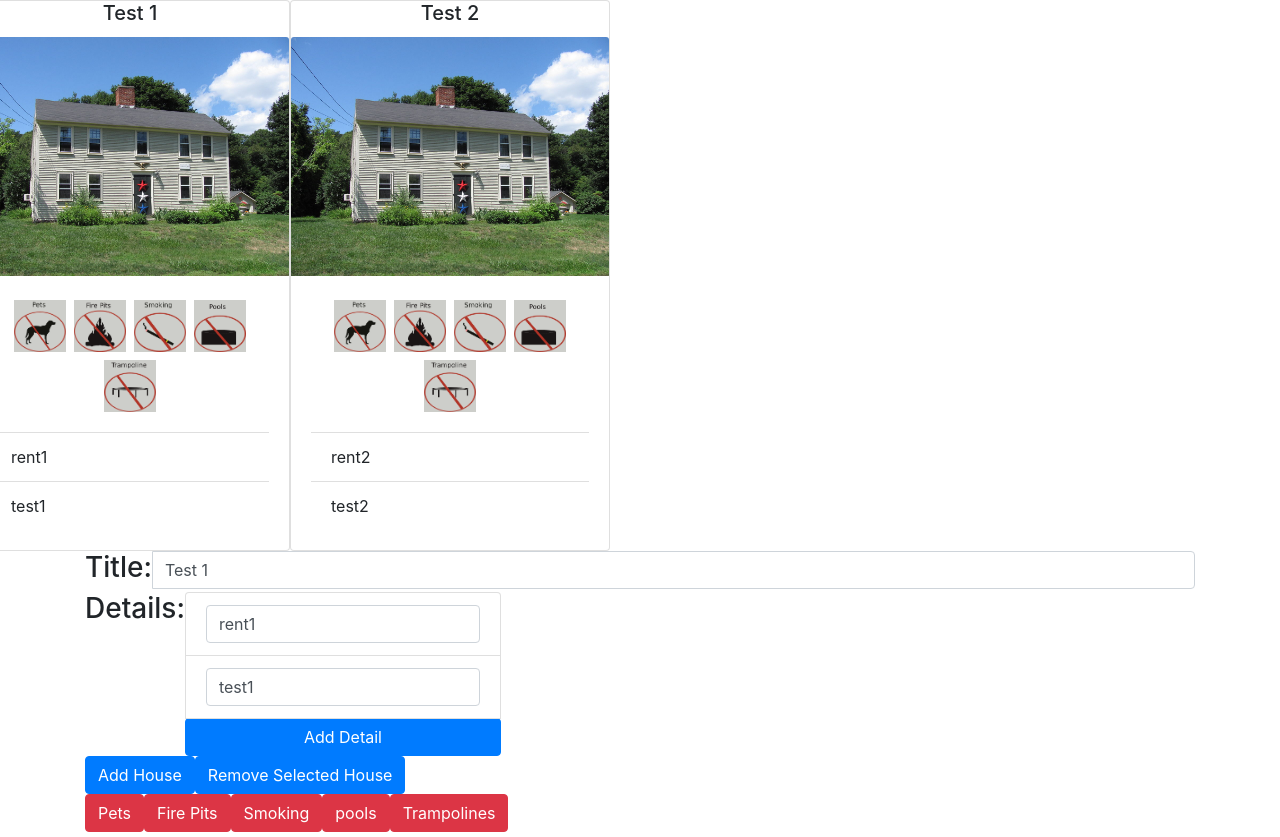
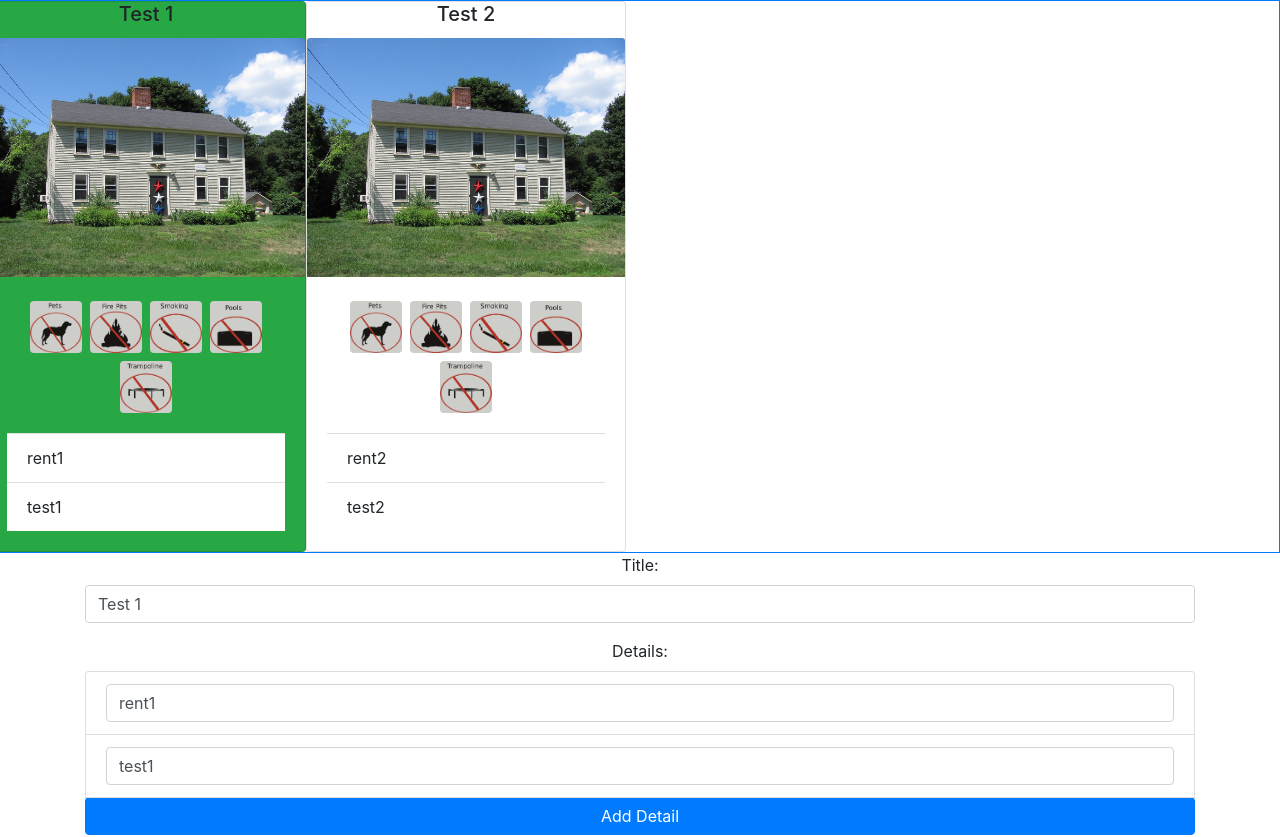
Before and after one commit to CapCoder/RentalManagementFrontEnd, a React (Create React App) app in the folder rentalm/: page / in a window 1280 px wide. Shown: the top 837 px of the page. Built offline with nearby package versions, Linux system fonts and the light colour scheme.

Commit message:
Messed with input UI.

```diff
--- a/rentalm/src/Cards/CardTiles/CardTile.js
+++ b/rentalm/src/Cards/CardTiles/CardTile.js
@@ -18,10 +18,10 @@ const policyTile = (props) => {
             switch(i){
                 case 0:
                     if(props.policies[i] === false){
-                        tempTiles.push(<li className="media p-1" style={ulStyle}><img className="img-fluid" src="petBanned.png" style={imgStyle} alt="pets?"/></li>);
+                        tempTiles.push(<li className="media p-1" style={ulStyle}><img className="img-fluid rounded" src="petBanned.png" style={imgStyle} alt="pets?"/></li>);
                         break;
                     }else if(props.policies[i] === true){
-                        tempTiles.push(<li className="media p-1" style={ulStyle}><img className="img-fluid" src="petAllowed.png" style={imgStyle} alt="pets?"/></li>);
+                        tempTiles.push(<li className="media p-1" style={ulStyle}><img className="img-fluid rounded" src="petAllowed.png" style={imgStyle} alt="pets?"/></li>);
                         break;
                     }else{
                         break;
@@ -29,10 +29,10 @@ const policyTile = (props) => {
 
                 case 1:
                     if(props.policies[i] === false){
-                        tempTiles.push(<li className="media p-1" style={ulStyle}><img className="img-fluid" src="firePitsBanned.png" style={imgStyle} alt="fire pits?"/></li>);
+                        tempTiles.push(<li className="media p-1" style={ulStyle}><img className="img-fluid rounded" src="firePitsBanned.png" style={imgStyle} alt="fire pits?"/></li>);
                         break;
                     }else if(props.policies[i] === true){
-                        tempTiles.push(<li className="media p-1" style={ulStyle}><img className="img-fluid" src="firePitsAllowed.png" style={imgStyle} alt="fire pits?"/></li>);
+                        tempTiles.push(<li className="media p-1" style={ulStyle}><img className="img-fluid rounded" src="firePitsAllowed.png" style={imgStyle} alt="fire pits?"/></li>);
                         break;
                     }else{
                         break;
@@ -40,10 +40,10 @@ const policyTile = (props) => {
 
                 case 2:
                     if(props.policies[i] === false){
-                        tempTiles.push(<li className="media p-1" style={ulStyle}><img className="img-fluid" src="smokingBanned.png" style={imgStyle} alt="smoking?"/></li>);
+                        tempTiles.push(<li className="media p-1" style={ulStyle}><img className="img-fluid rounded" src="smokingBanned.png" style={imgStyle} alt="smoking?"/></li>);
                         break;
                     }else if(props.policies[i] === true){
-                        tempTiles.push(<li className="media p-1" style={ulStyle}><img className="img-fluid" src="smokingAllowed.png" style={imgStyle} alt="smoking?"/></li>);
+                        tempTiles.push(<li className="media p-1" style={ulStyle}><img className="img-fluid rounded" src="smokingAllowed.png" style={imgStyle} alt="smoking?"/></li>);
                         break;
                     }else{
                         break;
@@ -51,10 +51,10 @@ const policyTile = (props) => {
 
                 case 3:
                     if(props.policies[i] === false){
-                        tempTiles.push(<li className="media p-1" style={ulStyle}><img className="img-fluid" src="poolsBanned.png" style={imgStyle} alt="pools?"/></li>);
+                        tempTiles.push(<li className="media p-1" style={ulStyle}><img className="img-fluid rounded" src="poolsBanned.png" style={imgStyle} alt="pools?"/></li>);
                         break;
                     }else if(props.policies[i] === true){
-                        tempTiles.push(<li className="media p-1" style={ulStyle}><img className="img-fluid" src="poolsAllowed.png" style={imgStyle} alt="pools?"/></li>);
+                        tempTiles.push(<li className="media p-1" style={ulStyle}><img className="img-fluid rounded" src="poolsAllowed.png" style={imgStyle} alt="pools?"/></li>);
                         break;
                     }else{
                         break;
@@ -62,10 +62,10 @@ const policyTile = (props) => {
 
                 case 4:
                     if(props.policies[i] === false){
-                        tempTiles.push(<li className="media p-1" style={ulStyle}><img className="img-fluid" src="trampolineBanned.png" style={imgStyle} alt="trampoline?"/></li>);
+                        tempTiles.push(<li className="media p-1" style={ulStyle}><img className="img-fluid rounded" src="trampolineBanned.png" style={imgStyle} alt="trampoline?"/></li>);
                         break;
                     }else if(props.policies[i] === true){
-                        tempTiles.push(<li className="media p-1" style={ulStyle}><img className="img-fluid" src="trampolineAllowed.png" style={imgStyle} alt="trampoline?"/></li>);
+                        tempTiles.push(<li className="media p-1" style={ulStyle}><img className="img-fluid rounded" src="trampolineAllowed.png" style={imgStyle} alt="trampoline?"/></li>);
                         break;
                     }else{
                         break;
--- a/rentalm/src/Cards/PropCard.js
+++ b/rentalm/src/Cards/PropCard.js
@@ -10,8 +10,13 @@ const propCards = (props) =>{
         margin: 'auto',
     }
 
+    const cardClasses = ["card"];
+    if(props.selected == props.homeID){
+        cardClasses.push("bg-success");
+    }
+
     return(
-        <div className="card" style={style} onClick={(e)=> props.setSelection(props.homeID,e)}>
+        <div className={cardClasses.join(' ')} style={style} onClick={(e)=> props.setSelection(props.homeID,e)}>
             <h5 className="card-title">{props.cardTitle}</h5>
             <img src="house.jpg" className="card-img-top" alt="Main" />
             <div className='card-body'>
--- a/rentalm/src/SettingsPanel/AddDetails/SettingInputs.js
+++ b/rentalm/src/SettingsPanel/AddDetails/SettingInputs.js
@@ -87,18 +87,22 @@ const inputList = (props) =>{
 
     return(
         <>
-            <div className="input-group" size="sm">
-                <h3>Title:</h3>
+            <div className="form-group">
+                <label>Title:</label>
                 <input type="text" className="form-control" value={settings.details[selectedIndex].title} onChange={(e) => settings.editTitle(selectedIndex,e)} />
             </div>
-            <div className="input-group" size="sm">
-                <h3>Details:</h3>
+            <div className="form-group">
+                <label>Details:</label>
                 <ul className="list-group">
                     {details}
                     <button className="btn btn-primary" onClick={settings.addDetail}>Add Detail</button>
                 </ul>
             </div>
-            <div className="input-group" size="sm">
+            <div className="form-group">
+                <label>House Description:</label>
+                <textarea class="from-control" rows="3">{settings.details[selectedIndex].description}</textarea>
+            </div>
+            <div className="form-group">
                 <button className="btn btn-primary" onClick={settings.addHome}>Add House</button>
                 <button className="btn btn-primary" onClick={settings.removeHome}>Remove Selected House</button>
             </div>
--- a/rentalm/src/ViewPort/CardsView/CardList.js
+++ b/rentalm/src/ViewPort/CardsView/CardList.js
@@ -5,7 +5,7 @@ const cardList = (props) =>{
 
     const cards = props.cardDetails.map((home, index) =>{
         let id = home.ID;
-        return(<Card key={id} setSelection={props.switch} homeID={id} policies={home.policies} cardTitle={home.title} cardItems={home.houseDetails}/>);
+        return(<Card key={id} setSelection={props.switch} selected={props.selected} homeID={id} policies={home.policies} cardTitle={home.title} cardItems={home.houseDetails}/>);
     });
 
     return(
--- a/rentalm/src/ViewPort/ViewPort.js
+++ b/rentalm/src/ViewPort/ViewPort.js
@@ -5,12 +5,12 @@ import CardList from './CardsView/CardList';
 const viewPort = (props) =>{
 
     return(
-        <>
-        <div className="card-deck">
-            <CardList switch={props.switchHouse} cardDetails={props.cardDetails}/>
-            {/* <AddView cardItems={props.cardDetails} cardTitle={props.cardTitles}/> */}
+        <div className="container-fluid border border-primary">
+            <div className="card-deck">
+                <CardList switch={props.switchHouse} selected={props.selected} cardDetails={props.cardDetails}/>
+                {/* <AddView cardItems={props.cardDetails} cardTitle={props.cardTitles}/> */}
+            </div>
         </div>
-        </>
     );
 }
 
--- a/rentalm/src/Warehouse/Warehouse.js
+++ b/rentalm/src/Warehouse/Warehouse.js
@@ -49,7 +49,7 @@ class Warehouse extends Component{
 
     addHouseHandler = () =>{
         let newState = [...this.state.homes];
-        newState.push({ID: (newState.length), title:"Something", houseDetails: ['Fill it out']});
+        newState.push({ID: (newState.length), title:"Something", houseDetails: ['Fill it out'], policies: [false, false, false, false, false]});
         this.setState({homes: newState});
     }
 
@@ -96,7 +96,7 @@ class Warehouse extends Component{
         return(
             <>
                 <div className='cardViewport'>
-                    <ViewPort switchHouse={this.setSelectedHome} cardDetails={this.state.homes}/>
+                    <ViewPort switchHouse={this.setSelectedHome} selected={this.state.selectedHome} cardDetails={this.state.homes}/>
                 </div>
                 <SettingsPanel properties={settingsOb} />
             </>
```
